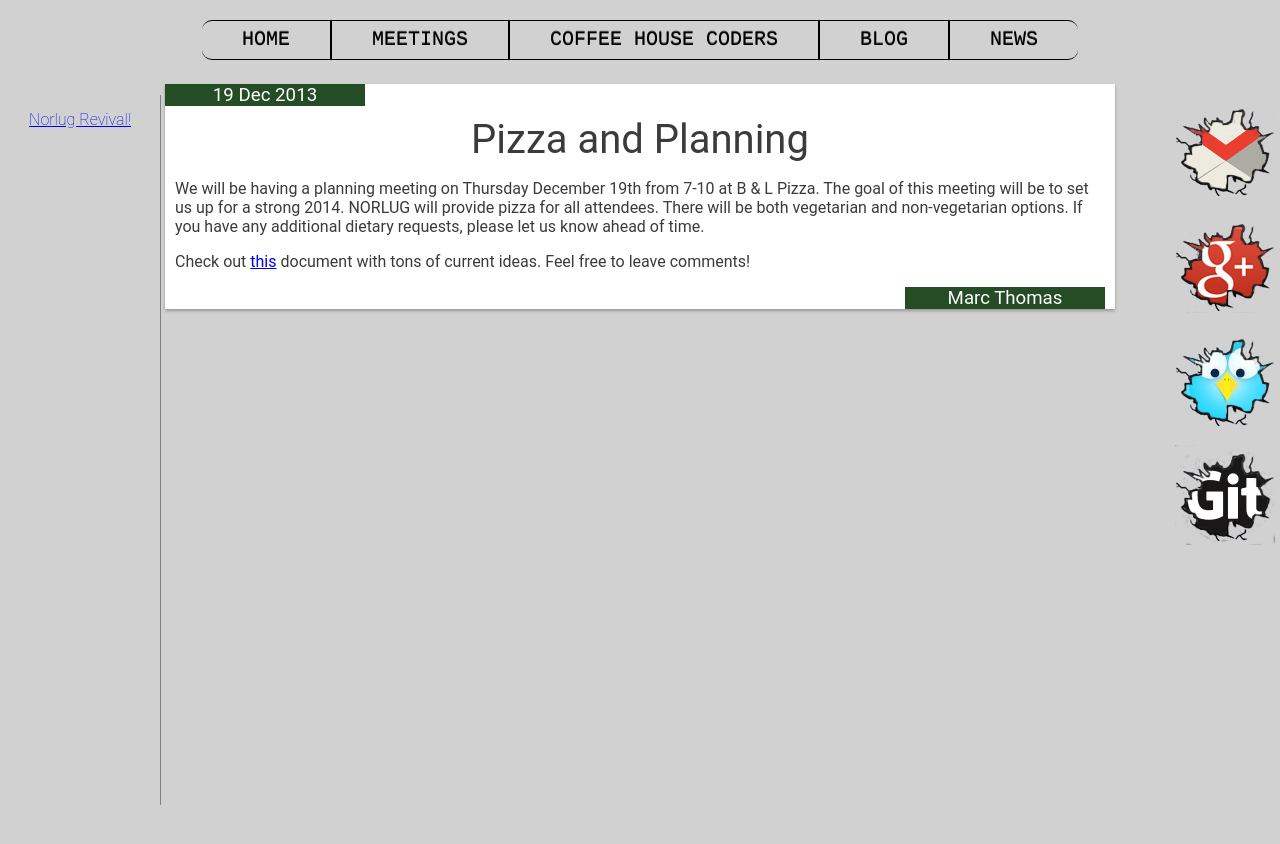
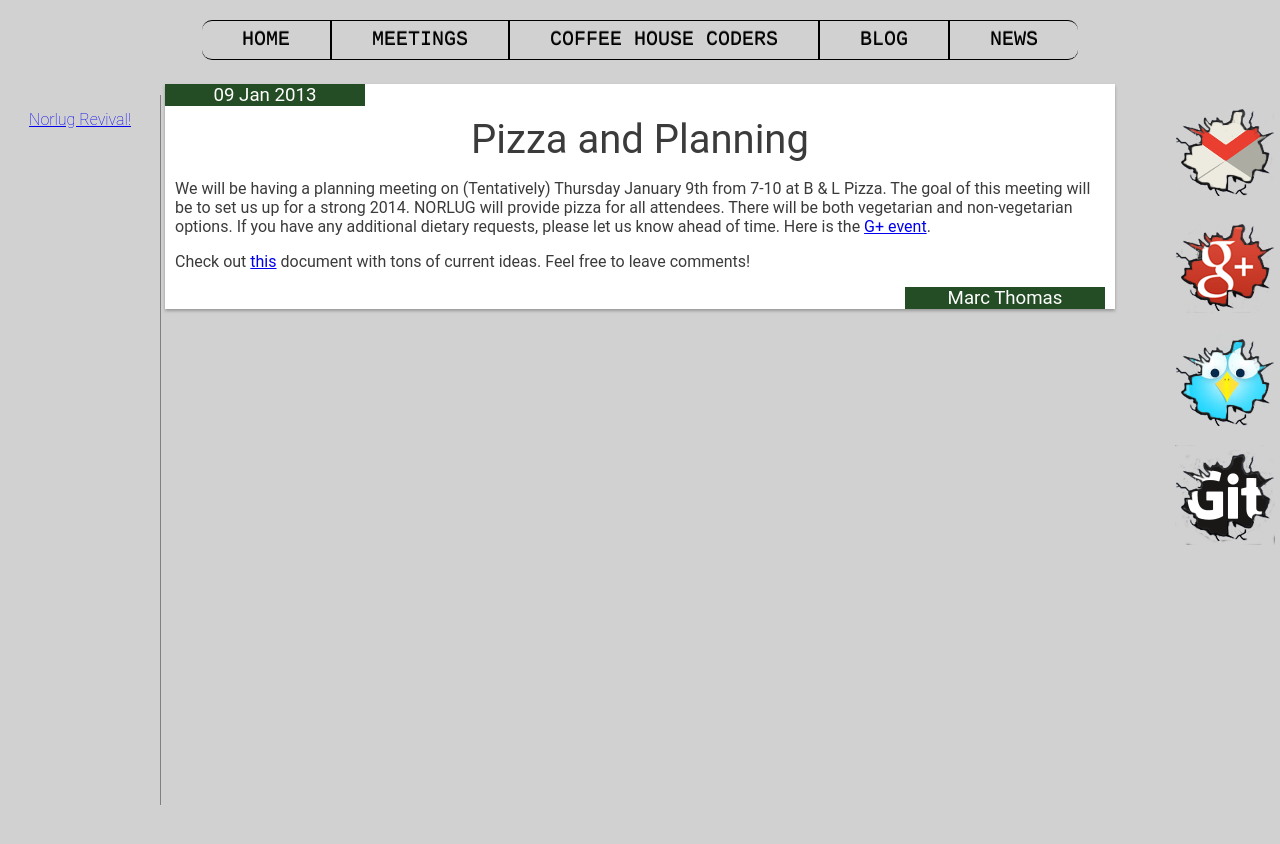
Before and after one commit to norlug/norlug.github.io, a Jekyll site: the page built from _posts/2013-12-19-PlanningandPizza.markdown, in a window 1280 px wide. Shown: the top 844 px of the page. Built offline with Jekyll 4.4.1, drawn with Linux system fonts in a browser that asks for light colours.

Commit message:
Updated links and text.

```diff
--- a/_posts/2013-12-19-PlanningandPizza.markdown
+++ b/_posts/2013-12-19-PlanningandPizza.markdown
@@ -3,9 +3,9 @@ layout: blogTemplate
 title:  "Pizza and Planning"
 category: "meeting"
 author: "Marc Thomas"
-date:   2013-12-19 12:00:00
+date:   2013-1-9 12:00:00
 ---
 
-We will be having a planning meeting on Thursday December 19th from 7-10 at B & L Pizza. The goal of this meeting will be to set us up for a strong 2014. NORLUG will provide pizza for all attendees. There will be both vegetarian and non-vegetarian options. If you have any additional dietary requests, please let us know ahead of time.
+We will be having a planning meeting on (Tentatively) Thursday January 9th from 7-10 at B & L Pizza. The goal of this meeting will be to set us up for a strong 2014. NORLUG will provide pizza for all attendees. There will be both vegetarian and non-vegetarian options. If you have any additional dietary requests, please let us know ahead of time. Here is the <a href="https://plus.google.com/events/c85d8g1h8fcdbi1k6k805u07gr0?authkey=CM6NkP2x-K2E8gE" target="_blank">G+ event</a>.
 
-Check out <a href="https://docs.google.com/document/d/1-kmDQvJcUmkn3UIqFHo4ZmHxjOEq9ufCrfOf6MKNeOs/edit?usp=sharing">this</a> document with tons of current ideas. Feel free to leave comments!
+Check out <a href="https://docs.google.com/document/d/1-kmDQvJcUmkn3UIqFHo4ZmHxjOEq9ufCrfOf6MKNeOs/edit?usp=sharing" target="_blank">this</a> document with tons of current ideas. Feel free to leave comments!
--- a/index.html
+++ b/index.html
@@ -36,7 +36,7 @@ layout: default
 
         We will be having a planning meeting on (Tentatively) Thursday January 9th from 7-10 at B & L's Pizza. The goal of this meeting will be to set us up for a strong 2014. NORLUG will provide pizza for all attendees. There will be both vegetarian and non-vegetarian options. If you have any additional dietary requests, please let us know ahead of time.
 
-        Check out <a href="https://docs.google.com/document/d/1-kmDQvJcUmkn3UIqFHo4ZmHxjOEq9ufCrfOf6MKNeOs/edit?usp=sharing">this</a> document with tons of current idea's. Feel free to leave comments!
+        Check out <a href="https://docs.google.com/document/d/1-kmDQvJcUmkn3UIqFHo4ZmHxjOEq9ufCrfOf6MKNeOs/edit?usp=sharing" target="_blank">this</a> document with tons of current idea's. Feel free to leave comments!
 </section>
 
 <section class="cardLayout">
```
